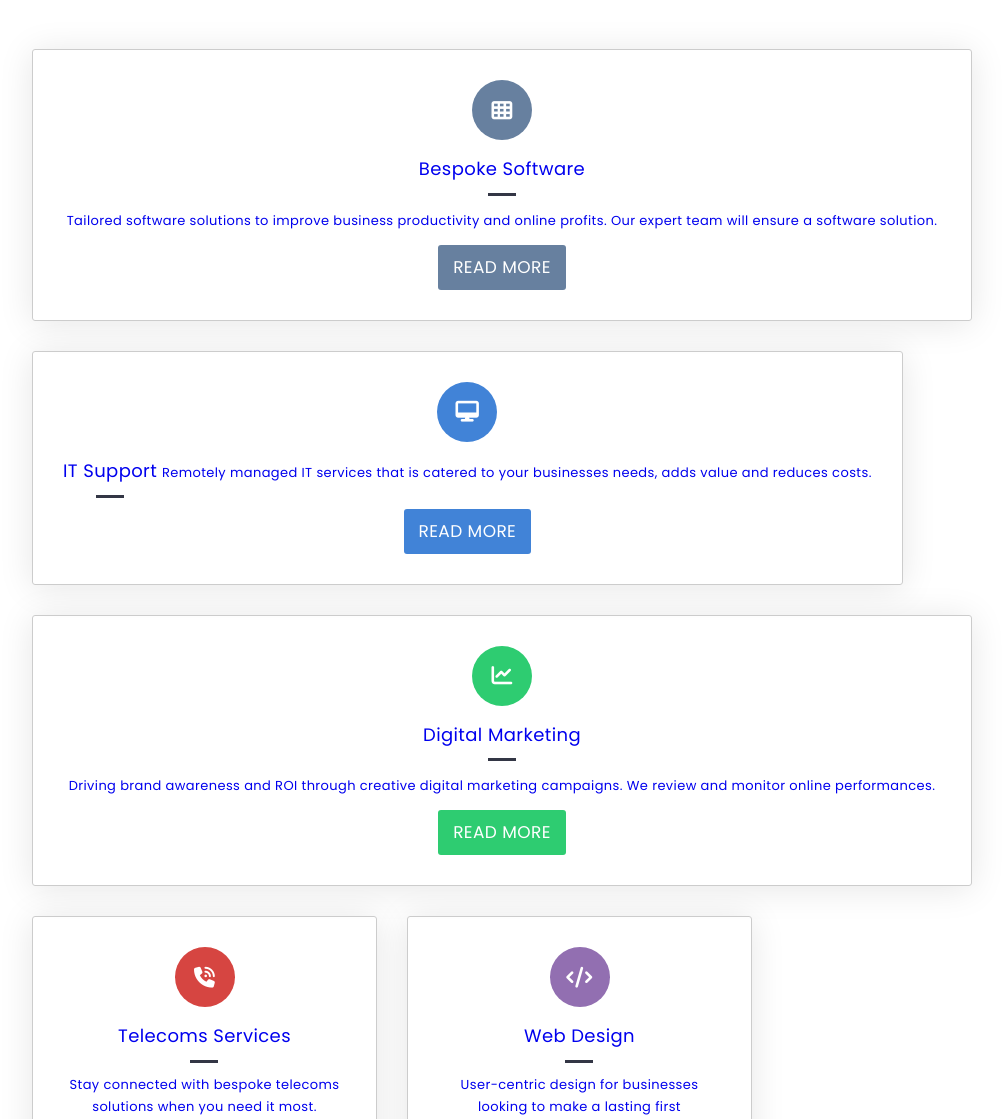
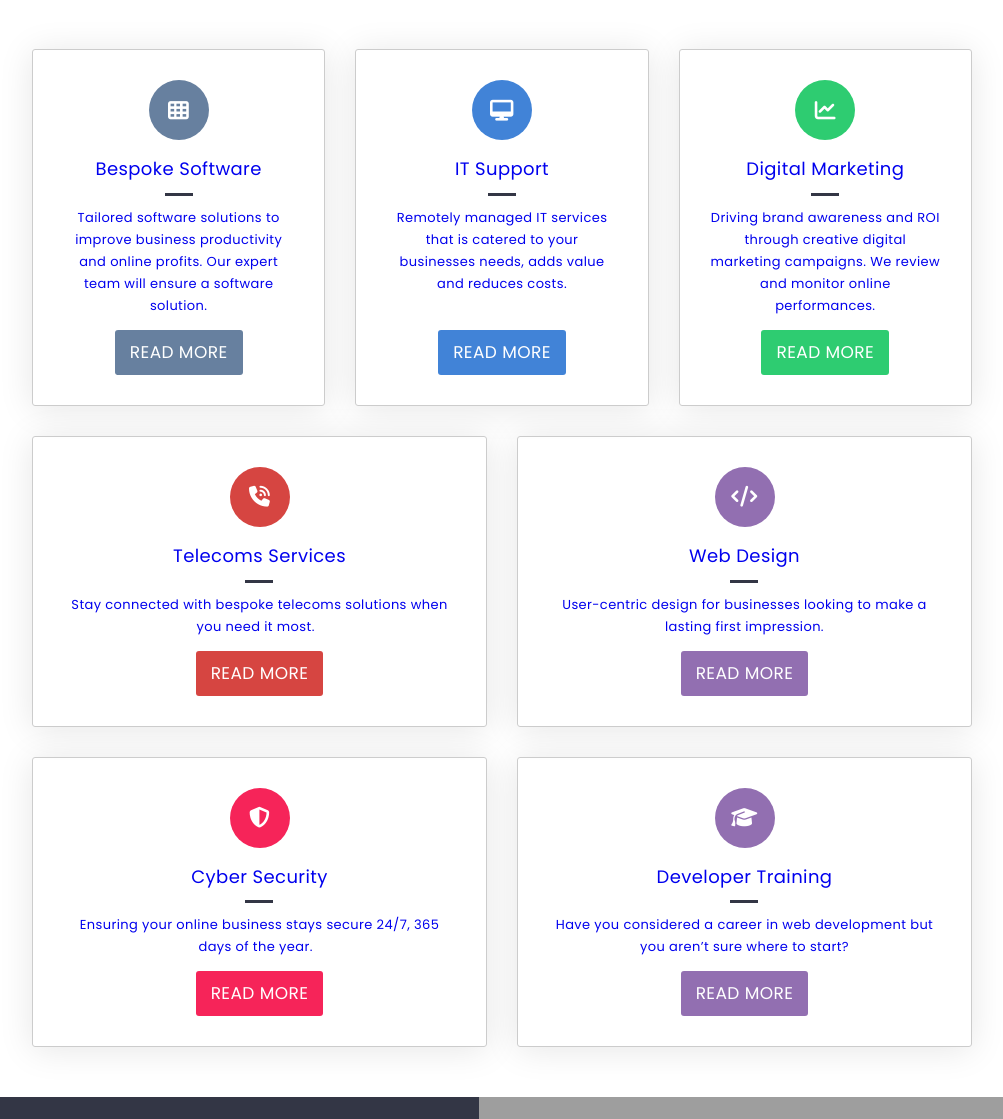
Before and after one commit to RemonJoL/html-css-reflection, a PHP site: page / in a window 1280 px wide. Shown: the part 801-1920 px from the top of the page, without its empty margins (138-1141 px from the left). Run offline with PHP 8.4, Linux system fonts and the light colour scheme; some libraries are stand-ins or nearby versions; grey boxes are pictures that could not be loaded.

Commit message:
Set responsiveness for 992px screens
- fixed services section for min-width: 992px breakpoint
- fixed latest section for above breakpoint
- fixed newsletter section for above breakpoint
- fixed general appearance/size of social media buttons
- fixed contact section padding sizes
- fixed size and alignment of accredation images

```diff
--- a/css/style.css
+++ b/css/style.css
@@ -330,8 +330,17 @@ body {
 .cardspacer345 {
   display: none;
 }
-@media (min-width: 768px) {
+@media (min-width: 768px) and (max-width: 991px) {
   .cardspacer345 {
+    display: block;
+  }
+}
+
+.cardspacer992 {
+  display: none;
+}
+@media (min-width: 992px) {
+  .cardspacer992 {
     display: block;
   }
 }
@@ -816,6 +825,18 @@ nav .main-nav-button small {
     max-width: 345px;
   }
 }
+@media (min-width: 992px) {
+  #services .col-serv2 {
+    max-width: 455px;
+  }
+}
+@media (min-width: 992px) {
+  #services .col-serv3 {
+    -webkit-box-flex: 1;
+        -ms-flex: 1;
+            flex: 1;
+  }
+}
 #services .services-cards {
   margin-top: -30px;
   text-align: center;
--- a/index.html
+++ b/index.html
@@ -300,7 +300,7 @@
               <div class="row">
                 <!-- Cards -->
                 <!-- Col serv1 wrapper -->
-                <div class="col-serv1">
+                <div class="col-serv1 col-serv3">
                 <div class="card">
                   <a href="#" type="button" alt="Bespoke Software">
                     <div class="service-card-container">
@@ -322,7 +322,7 @@
 
 
                 <!-- Col serv1 wrapper -->
-                <div class="col-serv1">
+                <div class="col-serv1 col-serv3">
                 <div class="card">
                   <a href="#" type="button" alt="IT Support">
                     <div class="service-card-container">
@@ -332,7 +332,7 @@
                       <span class="h2">
                       IT Support
                       </span>
-                      <span class="p">Remotely managed IT services that is catered to your businesses needs, adds value and reduces costs.</span>
+                      <span class="p">Remotely managed IT services that is catered to your businesses needs, adds value and reduces costs.<br class="cardspacer992">&nbsp;</span>
                       <span class="button-box">
                       <span class="btn itsupport" name="btn-itsupport">READ MORE</span>
                       </span>
@@ -344,7 +344,7 @@
 
 
                 <!-- Col serv1 wrapper -->
-                <div class="col-serv1">
+                <div class="col-serv1 col-serv3">
                 <div class="card">
                   <a href="#" type="button" alt="Digital Marketing">
                     <div class="service-card-container">
@@ -514,11 +514,10 @@
                 <!-- Latest card content -->
                 <div class="latest-content">
                   <h3 class="itsupport-txt"><a href="#">Senior IT Support Technician <br class="cardspacer345">&nbsp;</a></h3>
-                  <p>Salary Ra... <br class="cardspacer345">&nbsp;<br class="cardspacer345">&nbsp;</p>
+                  <p>Salary Ra... <br class="cardspacer345">&nbsp;<br class="cardspacer345">&nbsp;<br class="cardspacer992">&nbsp;</p>
                   <span class="btn itsupport" href="#" type="button" name="latest-btn-1">READ MORE</span>
                   <!-- Latest card footer -->
                   <div class="user">
-                    <hr>
                     <div class="user-grid">
                       <div class="user-avatar">
                         <img class="avatar-img" src="https://www.netmatters.co.uk/assets/images/thumbnails/article_contact_thumb/rob-george-zFWY.webp" alt"Netmatters Ltd">
@@ -556,13 +555,13 @@
                   <span class="btn webdesign" href="#" type="button" name="latest-btn-1">READ MORE</span>
                 <!-- Latest card footer -->
                   <div class="user">
-                    <hr>
                     <div class="user-grid">
                       <div class="user-avatar">
                         <img src="https://www.netmatters.co.uk/assets/images/thumbnails/article_contact_thumb/netmatters-ltd-VXAv.png" alt"Netmatters Ltd">
                       </div>
                       <div class="user-details">
                         <strong>Posted by Netmatters Ltd</strong>
+                        <br>
                         10th May 2021
                       </div>
                 </div>
@@ -592,13 +591,13 @@
                   <span class="btn telecoms text-white" href="#" type="button" name="latest-btn-1">READ MORE</span>
                   <!-- Latest card footer -->
                   <div class="user">
-                    <hr>
                     <div class="user-grid">
                       <div class="user-avatar">
                         <img src="https://www.netmatters.co.uk/assets/images/thumbnails/article_contact_thumb/netmatters-ltd-VXAv.png" alt"Netmatters Ltd">
                       </div>
                       <div class="user-details">
                         <strong>Posted by Netmatters Ltd</strong>
+                        <br>
                         6th May 2021
                       </div>
                 </div>
@@ -799,10 +798,10 @@
           <div class="c-social-media col2">
             <h4>SOCIAL media</h4>
             <div class="socialmedia-grid">
-            <a class="btn btn-dark-grey socialmedia-btn" type="button" href="#"><i class="fab fa-facebook-f"></i></a>
-            <a class="btn btn-dark-grey socialmedia-btn" type="button" href="#"><i class="fab fa-twitter"></i></a>
-            <a class="btn btn-dark-grey socialmedia-btn" type="button" href="#"><i class="fab fa-instagram"></i></a>
-            <a class="btn btn-dark-grey socialmedia-btn" type="button" href="#"><i class="fab fa-linkedin-in"></i></a>
+            <a class="btn socialmedia-btn" type="button" href="#"><i class="fab fa-facebook-f"></i></a>
+            <a class="btn socialmedia-btn" type="button" href="#"><i class="fab fa-twitter"></i></a>
+            <a class="btn socialmedia-btn" type="button" href="#"><i class="fab fa-instagram"></i></a>
+            <a class="btn socialmedia-btn" type="button" href="#"><i class="fab fa-linkedin-in"></i></a>
             </div>
             <ul>
               <li><a href="#">Sitemap</a></li>
@@ -830,7 +829,9 @@
 
             <div class="accredations-upper">
 
-            <img class="btn-img accredations-img googlepartner" src="https://www.gstatic.com/partners/badge/images/PartnerBadge.png" alt="">
+            <div class="btn-img accredations-img">
+            <img class="googlepartner" src="https://www.gstatic.com/partners/badge/images/PartnerBadge.png" alt="">
+            </div>
 
             <div class="img-link accredations-img" href="#">
             <img src="https://www.netmatters.co.uk/assets/images/accreditations/silver-microsoft-partner.jpg" alt="">
--- a/scss/components/_buttons.scss
+++ b/scss/components/_buttons.scss
@@ -146,10 +146,10 @@ padding: 5px 20px;
 }
 
 .socialmedia-btn {
-  font-size: 2rem;
+  font-size: 1.75rem;
   background-color: rgba(0,0,0,.25);
   text-align: center;
-  line-height: 3rem;
+  line-height: 2.85rem;
 }
 
 @media (min-width: 768px) {
--- a/scss/main/_main.scss
+++ b/scss/main/_main.scss
@@ -131,7 +131,15 @@ body {
 .cardspacer345 {
   display: none;
 
-    @include bp(min768) {
+    @include bp(min768max991) {
+      display: block;
+    }
+}
+
+.cardspacer992 {
+  display: none;
+
+    @include bp(min992) {
       display: block;
     }
 }
@@ -631,6 +639,18 @@ main {
   @include bp(min768) {
     max-width: 345px;
   }
+
+  @include bp(min992) {
+    max-width: 455px;
+  }
+  }
+
+  .col-serv3 {
+
+  @include bp(min992) {
+    flex: 1;
+  }
+
   }
 
   .services-cards {
@@ -674,6 +694,15 @@ position: relative;
     line-height: 1.875rem;
     margin: 0 0 25px;
   }
+
+  @include bp(min992) {
+    background-image: url(https://www.netmatters.co.uk/assets/images/branded.png);
+    background-repeat: no-repeat;
+    background-position: 100%;
+    background-size: auto 100%;
+  }
+
+
 }
 
 #latest {
@@ -716,8 +745,12 @@ position: relative;
 padding-left: 15px;
 padding-right: 15px;
 
-@include bp(min768) {
+@include bp(min768max991) {
   max-width: 345px;
+}
+
+@include bp(min992) {
+  max-width: 455px;
 }
 }
 
@@ -758,6 +792,15 @@ padding-right: 15px;
     font-size: 1rem;
     line-height: 1.5rem;
     margin: 0 0 15px;
+    font-weight: 600;
+
+    @include bp(min768max991) {
+      min-height: 3rem;
+    }
+
+    @include bp(min992) {
+      min-height: 3rem;
+    }
   }
   p {
     font-size: 0.8125rem;
@@ -888,10 +936,20 @@ padding-right: 15px;
   }
 
   .textfield-group {
+
+  @include bp(min992) {
+    display: flex;
+    margin: 0 -15px;
+  }
   }
 
   .newsletter-textfields {
     margin: 0 0 15px;
+
+    @include bp(min992) {
+    flex: 1 1 450px;
+    padding: 0 15px;
+    }
   }
 
   .required {
@@ -1093,17 +1155,27 @@ position: relative;
 .accredations-upper {
   align-items: flex-start;
   display: flex;
-  line-height: 20px;
+
+  @include bp(min768) {
+
+  img {
+    vertical-align: top;
+  }
+}
 }
 
 .accredations-lower {
   margin-top: 20px;
   display: flex;
+
+  img {
+    vertical-align: top;
+  }
 }
 
 .accredations-img  {
   padding: 0 20px;
-  flex: 1 1 auto;
+  flex-grow: 1;
 
   img {
     width: 100%;
```
Also changed, not shown: other parts of css/style.css (+72 -16 lines), other parts of scss/main/_main.scss (+21 -125 lines).
